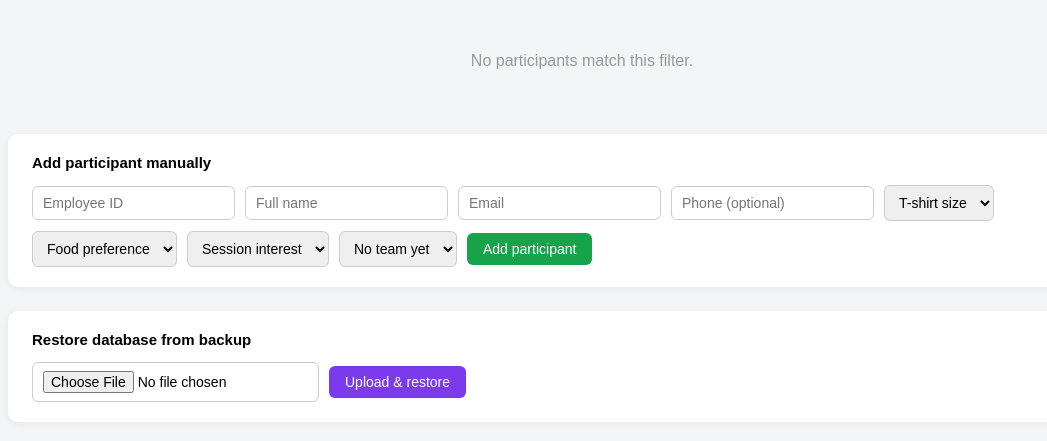
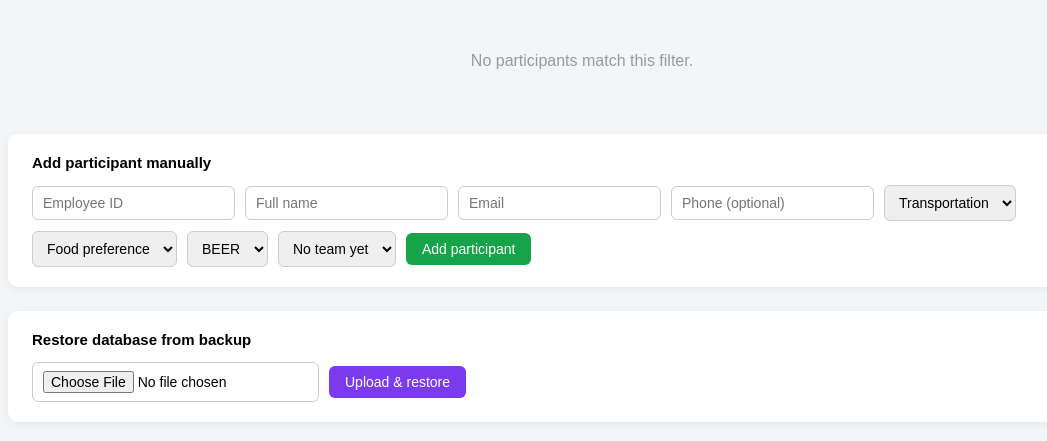
Before and after one commit to rajaprabhu75/Piping-Harmony-2026, a Flask app: page /admin in a window 1280 px wide. Shown: the part 167-608 px from the top of the page, without its empty margins (58-1105 px from the left). Run offline with Flask 3, Linux system fonts and the light colour scheme; the visitor is signed in with stand-in values (Sample User, id 1); data that the repository does not hold is empty.

Commit message:
Update form fields for transportation and interests

```diff
--- a/templates/admin.html
+++ b/templates/admin.html
@@ -101,7 +101,7 @@
     <thead>
       <tr>
         <th>#</th><th>Emp ID</th><th>Name</th><th>Email</th><th>Phone</th><th>Team</th>
-        <th>Size</th><th>Food</th><th>Interest</th>
+        <th>Transportation</th><th>Food</th><th>Beer</th>
         <th>Registered</th><th>Scanned</th><th>Email sent</th><th></th>
       </tr>
     </thead>
@@ -155,23 +155,19 @@
       <input type="email" name="email" placeholder="Email" required>
       <input type="tel" name="phone" placeholder="Phone (optional)">
       <select name="question1" required>
-        <option value="" disabled selected>T-shirt size</option>
-        <option value="S">S</option>
-        <option value="M">M</option>
-        <option value="L">L</option>
-        <option value="XL">XL</option>
+        <option value="" disabled selected>Transportation</option>
+        <option value="S">YES</option>
+        <option value="M">NO</option>
       </select>
       <select name="question2" required>
         <option value="" disabled selected>Food preference</option>
         <option value="Vegetarian">Vegetarian</option>
         <option value="Non-Vegetarian">Non-Vegetarian</option>
-        <option value="Vegan">Vegan</option>
       </select>
       <select name="question3" required>
-        <option value="" disabled selected>Session interest</option>
-        <option value="Technical">Technical</option>
-        <option value="Career growth">Career growth</option>
-        <option value="Networking">Networking</option>
+        <option value="" disabled selected>BEER</option>
+        <option value="Technical">YES</option>
+        <option value="Career growth">NO</option>
       </select>
       <select name="team">
         <option value="">No team yet</option>
```
